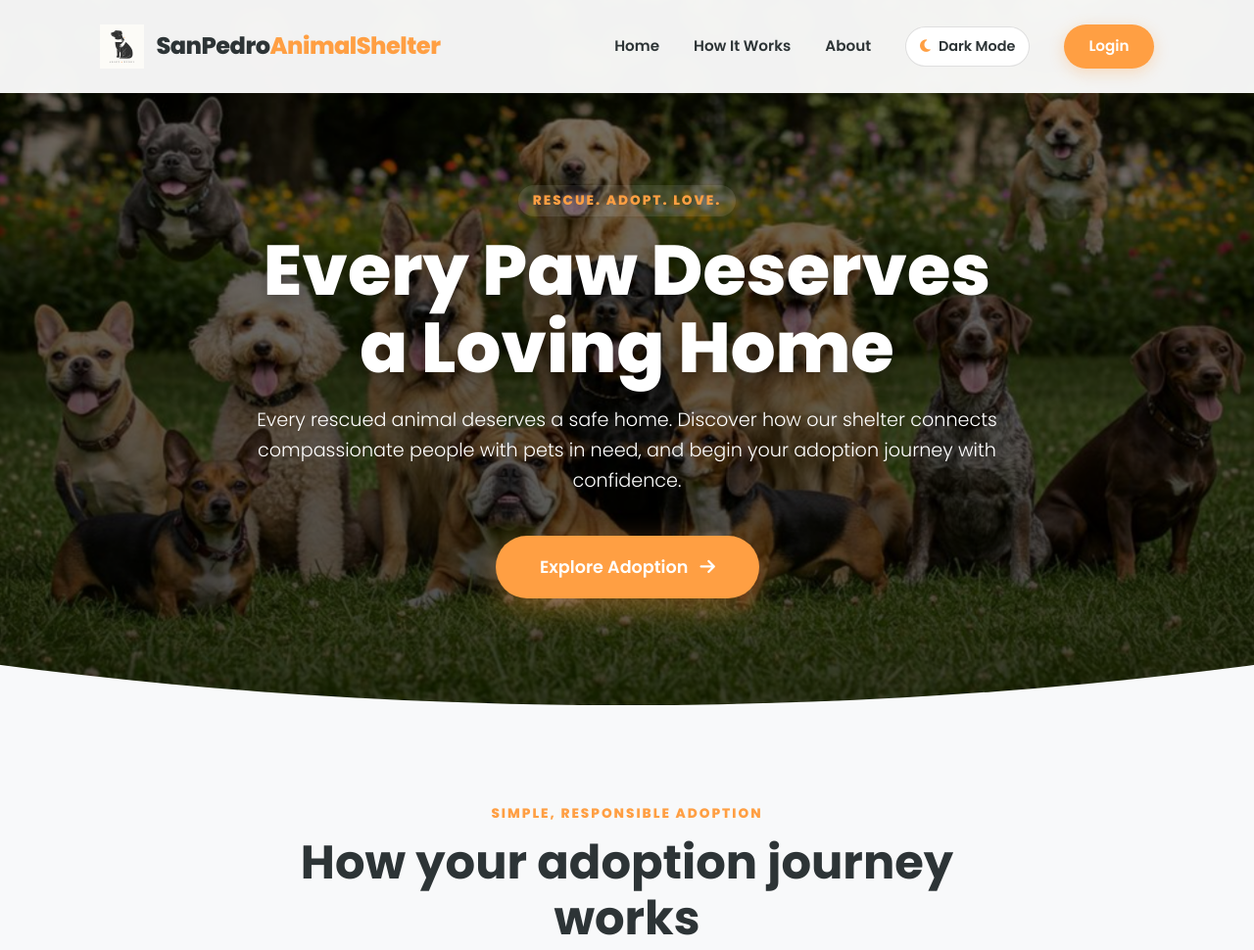
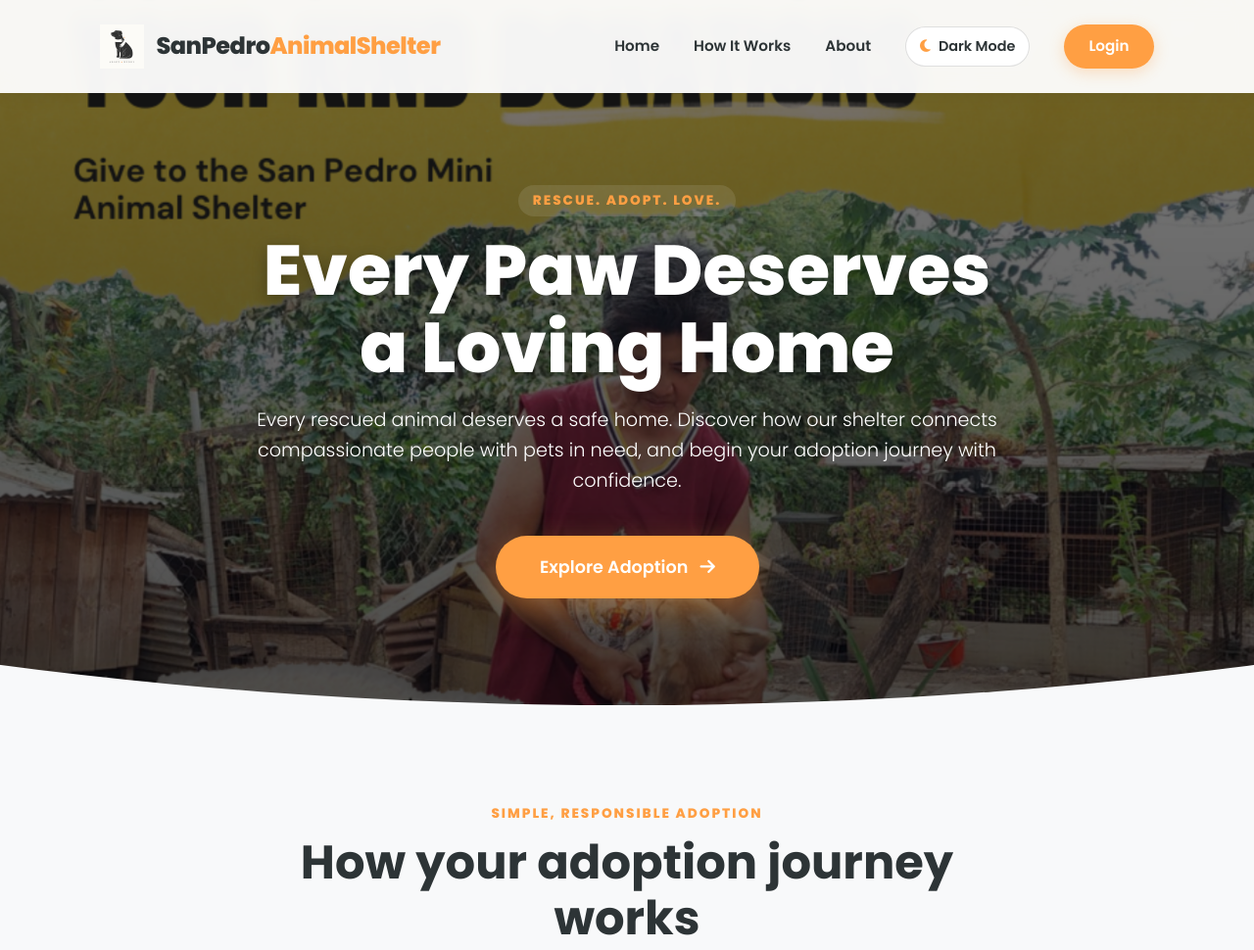
Before and after one commit to pandoy-netizen/pet_adoption_system, a PHP site: page /pet_adoption_system/index.php in a window 1280 px wide. Shown: the top 970 px of the page at 98% size. Run offline with PHP 8.4, Linux system fonts and the light colour scheme.

Commit message:
Update index.php

```diff
--- a/index.php
+++ b/index.php
@@ -324,7 +324,7 @@ $startUrl = $loggedIn ? $dashboardUrl : 'login.php';
                     rgba(0,0,0,0.5),
                     rgba(0,0,0,0.7)
                 ),
-                url("ui.png")
+                url("uploads/459011939_509864278458955_2207770161432675761_n.png")
                 center/cover no-repeat;
             z-index: -1;
             animation:
```
